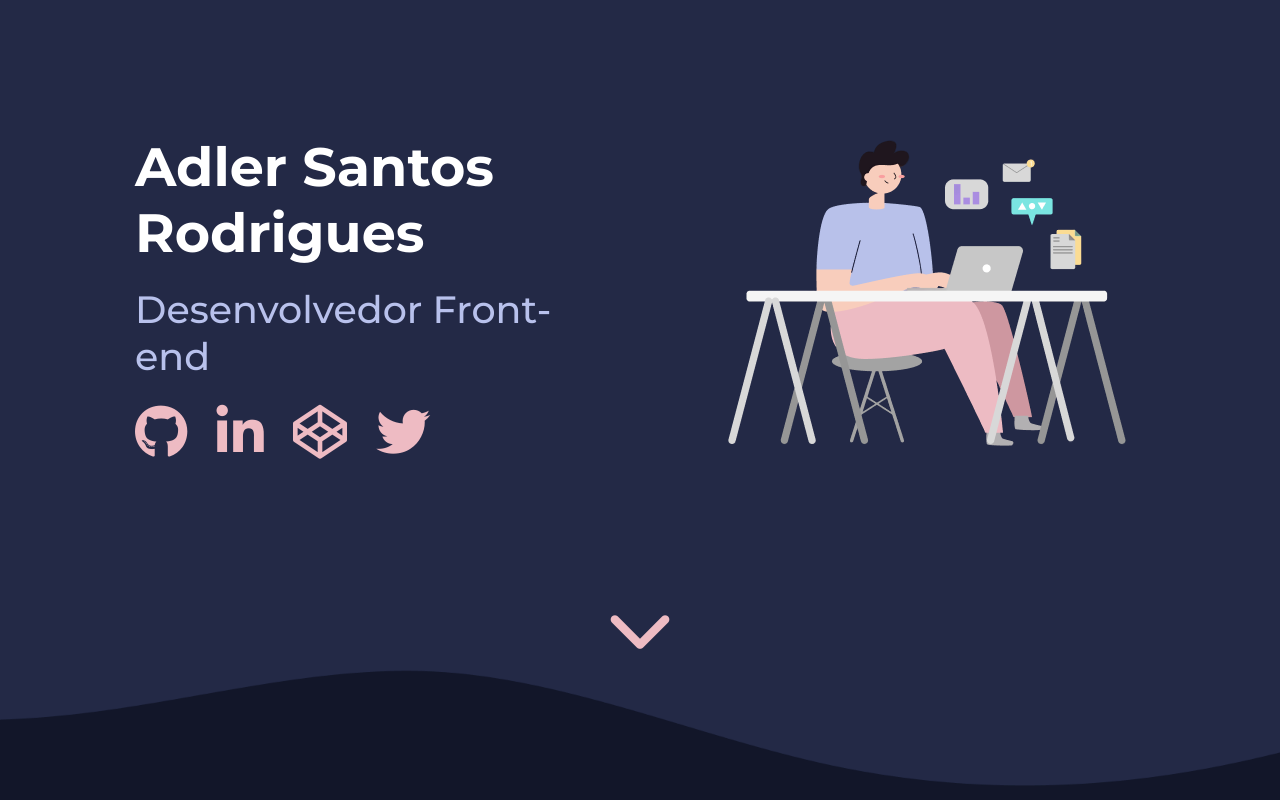
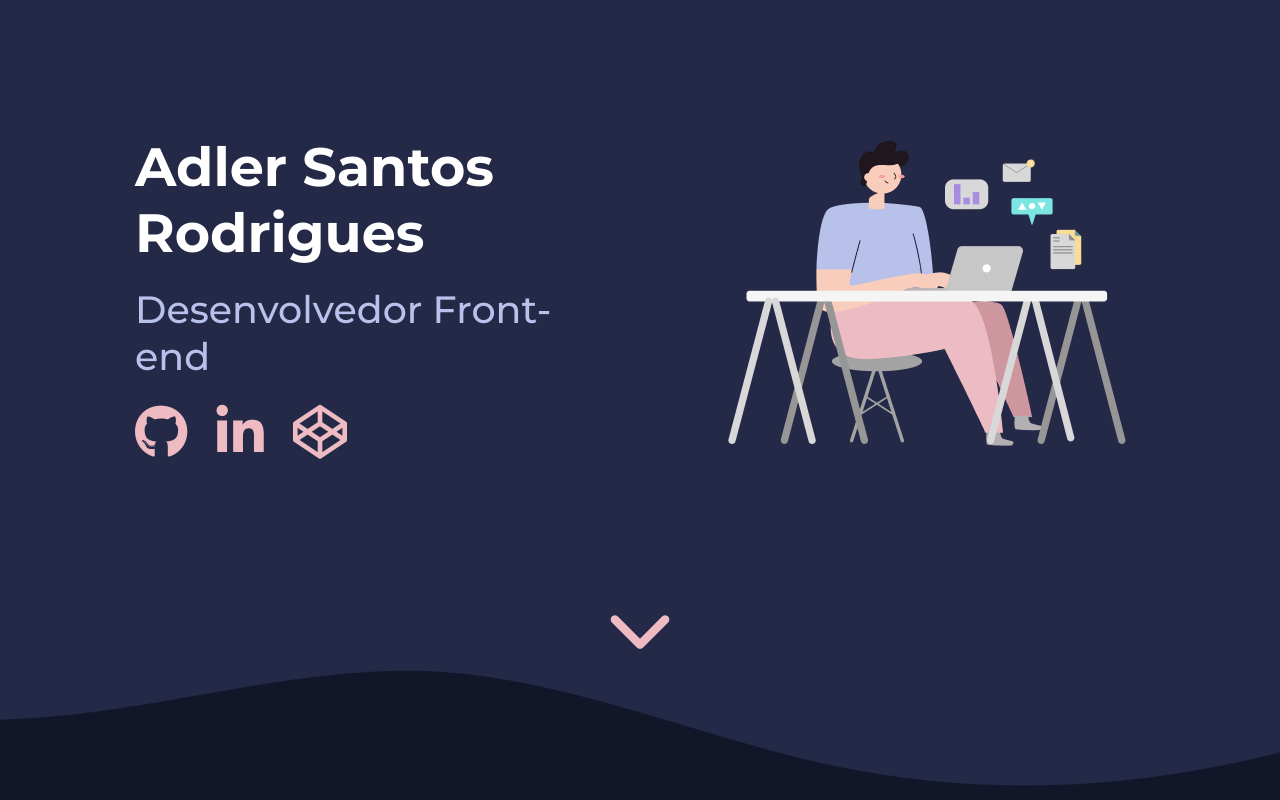
Before and after one commit to AdlerSR/adlersr.github.io, a plain HTML site: page index.html in a window 1280 px wide. Shown: the top 800 px of the page. Drawn offline with Linux system fonts and the light colour scheme.

Commit message:
removing twitter link

```diff
--- a/index.html
+++ b/index.html
@@ -46,7 +46,6 @@
           <a href="https://github.com/adilier" rel="noreferrer" target="_blank" aria-label="Github Icon"><i class="fab fa-github" ></i></a>
           <a href="https://linkedin.com/in/adlerrodrigues" rel="noreferrer" target="_blank" aria-label="Linkedin icon"><i class="fab fa-linkedin-in" ></i></a>
           <a href="https://codepen.io/adilier" rel="noreferrer" target="_blank" aria-label="Codepen icon"><i class="fab fa-codepen" ></i></a>
-          <a href="https://twitter.com/Adilierr" rel="noreferrer" target="_blank" aria-label="Twitter icon"><i class="fab fa-twitter" ></i></a>
         </div>
       </div>
       <div class="image-section" data-anime="right">
```
